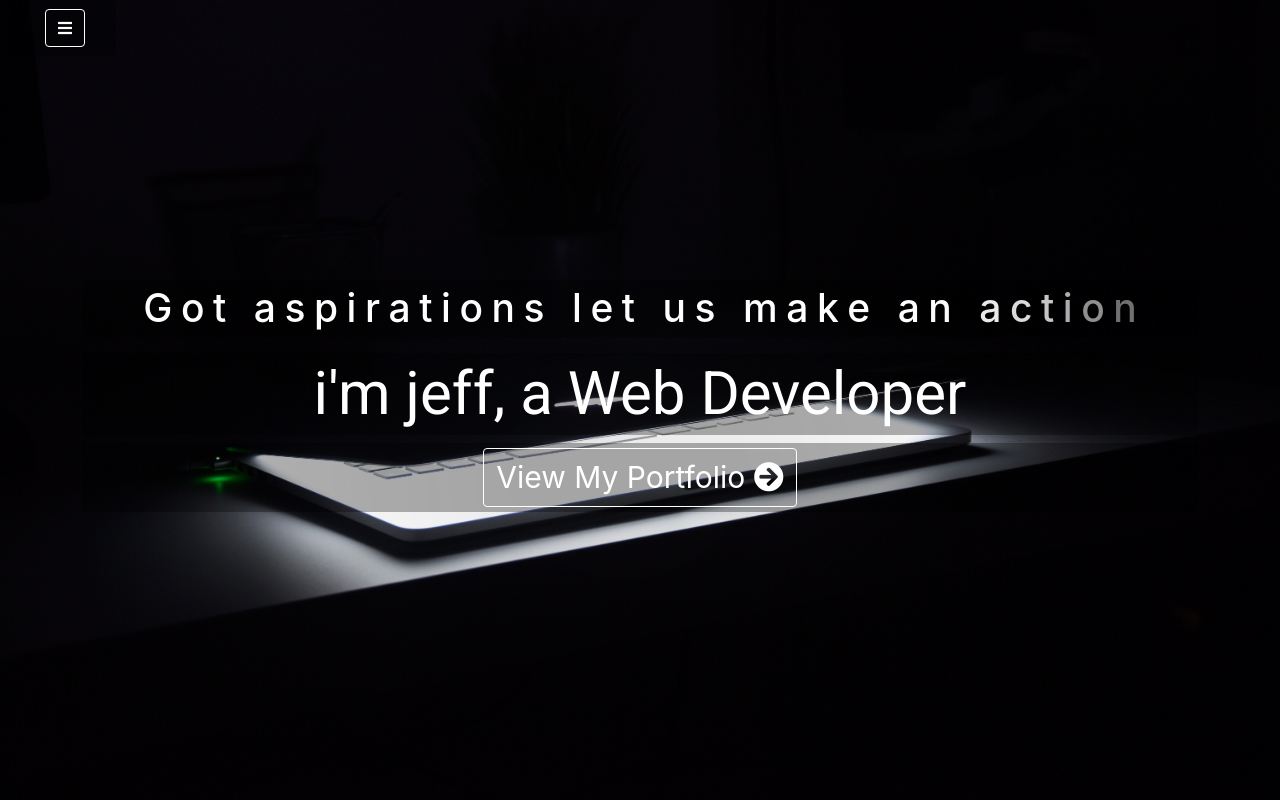
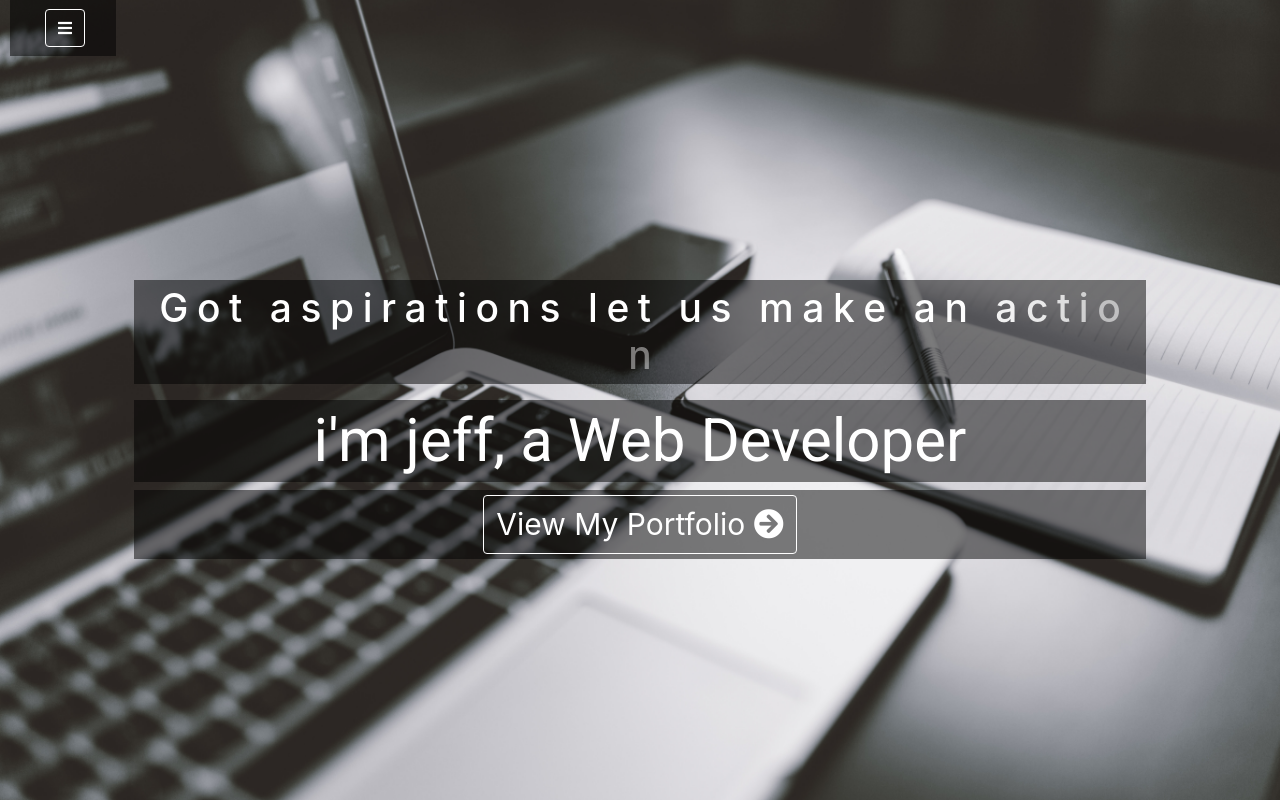
Before and after one commit to palanas-jeffrey/web_portfolio, a PHP site: page / in a window 1280 px wide. Run offline with PHP 8.4, Linux system fonts and the light colour scheme; some libraries are stand-ins or nearby versions.

Commit message:
background update

```diff
--- a/app/assets/css/style.css
+++ b/app/assets/css/style.css
@@ -47,7 +47,7 @@ font-weight: bold;
 
 /*fonts*/
 body{
-	background-image: url("../images/bg1.jpg");
+	background-image: url("../images/bg3.jpg");
 	background-position: center;
 	background-size: cover;
 	background-attachment: fixed;
@@ -163,7 +163,7 @@ color: #ffffff;
 }
 
 .bg-b{
-	background-color: rgba(0,0,0 ,0.3);
+	background-color: rgba(0,0,0 ,0.5);
 	padding: 5px 20px;
 }
 
@@ -303,7 +303,7 @@ label{
 @media only screen and (min-width: 355px) and (max-width: 769px) {
 
 body{
-	background: url(../images/bg2.jpg);
+	background: url(../images/bg9.jpg);
 	background-position: right;
 	background-size: cover;
 	background-attachment: fixed;
--- a/app/partials/template.php
+++ b/app/partials/template.php
@@ -41,7 +41,7 @@
 
 	<script src="https://cdnjs.cloudflare.com/ajax/libs/animejs/2.0.2/anime.min.js"></script>
 </head>
-<body >
+<body>
 
 	<?php
 		require_once 'header.php';
--- a/index.php
+++ b/index.php
@@ -37,7 +37,7 @@
 
 		<!-- <div id="particles-js" class="sec-1 sec-b"></div>  -->
 		<div  class="sec-1 col-lg-12 center">
-			<div id="main" class="col-lg-11 center sec-up">
+			<div id="main" class="col-lg-10 center sec-up">
 
 
 				<h2 id="a-q" class="text-center bg-b mb-3">
@@ -228,7 +228,7 @@
 			<!-- ======================= contact -->
 
 			<div id="contact-sec" class="row">
-				<div class="col-lg-6 center">
+				<div class="col-lg-6 center mb-4">
 					<h2 class="text-center title wite bg-b">contact</h2>
 					<!-- <form class="form-group bg-b" method="POST" action="app/controllers/send_mail.php"> -->
 
```
Also changed, not shown: app/assets/images/bg2.jpg (deleted), app/assets/images/bg9.jpg (added).
